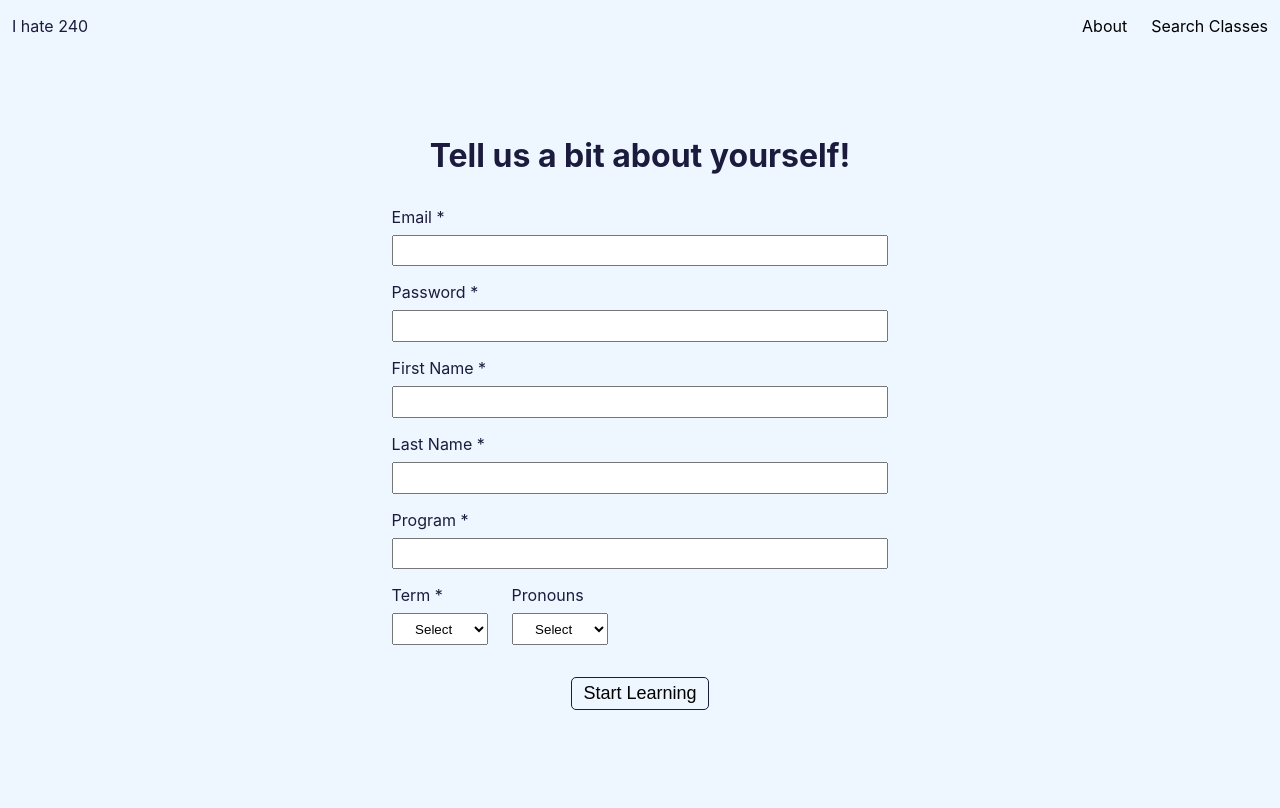
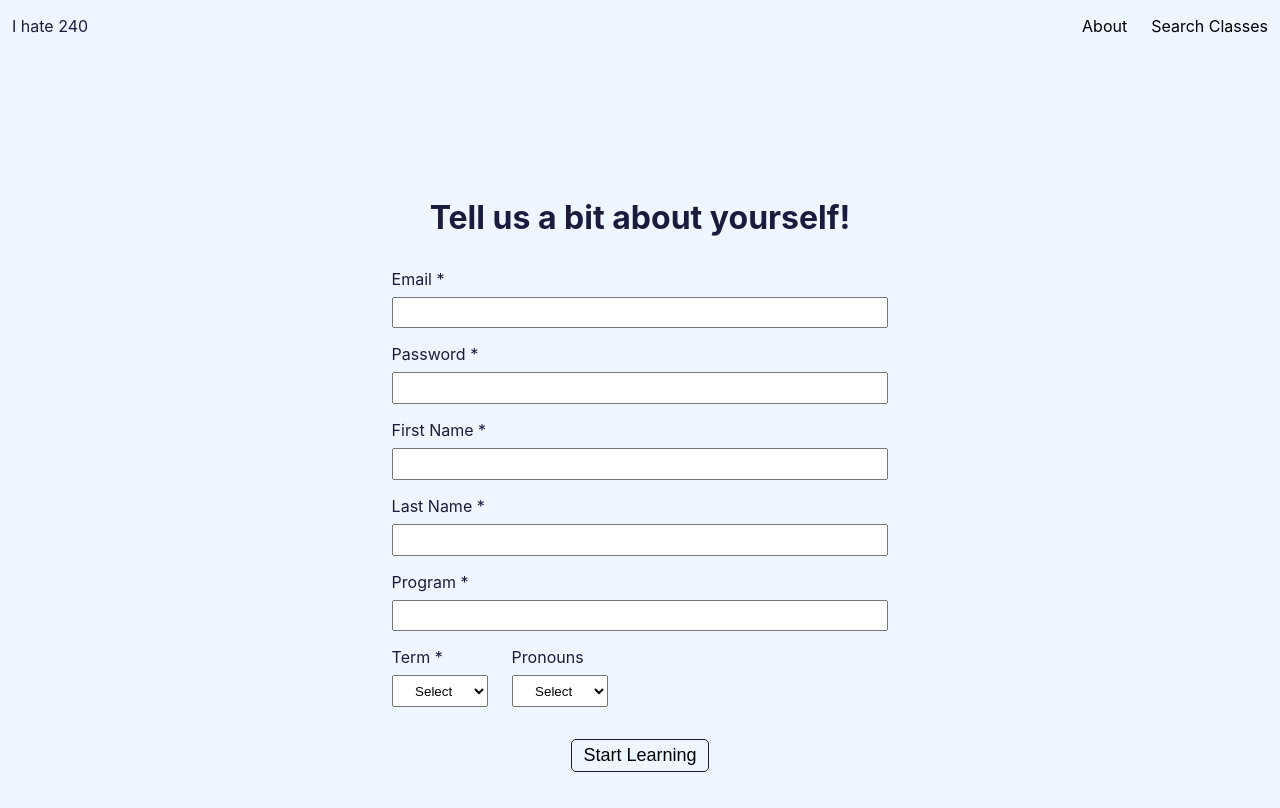
Before and after one commit to isabellehuangg/pset-collab, a React (Create React App) app in the folder client/: page /signup in a window 1280 px wide. Built offline with nearby package versions, Linux system fonts and the light colour scheme.

Commit message:
Modified form component

```diff
--- /dev/null
+++ b/client/src/Components/Constants/FormData.js
@@ -0,0 +1,28 @@
+const terms = [
+    { value: '1A', label: '1A' },
+    { value: '1B', label: '1B' },
+    { value: '2A', label: '2A' },
+    { value: '2B', label: '2B' },
+    { value: '3A', label: '3A' },
+    { value: '3B', label: '3B' },
+    { value: '4A', label: '4A' },
+    { value: '4B', label: '4B' },
+];
+
+const pronouns = [
+    { value: 'she-her', label: 'she/her/hers' },
+    { value: 'he-him', label: 'he/him/his' },
+    { value: 'they-them', label: 'they/them/theirs' },
+    { value: 'other', label: 'Other' },
+    { value: 'prefer-not-to-say', label: 'Prefer not to say' },
+];
+
+const questions = [
+    { id: 'email', label: 'Email *', type: 'email' },
+    { id: 'password', label: 'Password *', type: 'password' },
+    { id: 'first', label: 'First Name *', type: 'text' },
+    { id: 'last', label: 'Last Name *', type: 'text' },
+    { id: 'program', label: 'Program *', type: 'text' },
+];
+
+export { terms, pronouns, questions };
--- a/client/src/Components/Signup.js
+++ b/client/src/Components/Signup.js
@@ -1,50 +1,35 @@
+import { terms, pronouns, questions } from "./Constants/FormData";
+
 const SignupForm = () => {
     return (
         <form>
-            <div className="question">
-                <label for="email">Email *</label>
-                <input type="email" id="email" required />
-            </div>
-            <div className="question">
-                <label for="password">Password *</label>
-                <input type="password" id="password" required />
-            </div>
-            <div className="question">
-                <label for="first">First Name *</label>
-                <input type="text" id="first" required />
-            </div>
-            <div className="question">
-                <label for="last">Last Name *</label>
-                <input type="text" id="last" required />
-            </div>
-            <div className="question">
-                <label for="program">Program *</label>
-                <input type="text" id="last" required />
-            </div>
+            {questions.map((question) => (
+                <div className="question" key={question.id}>
+                    <label for={question.id}>{question.label}</label>
+                    <input type="text" id={question.id} required />
+                </div>
+            ))}
             <div className="question-short">
                 <div className="question">
                     <label for="term">Term *</label>
                     <select id="term">
                         <option disabled selected value> Select </option>
-                        <option value="1A">1A</option>
-                        <option value="1B">1B</option>
-                        <option value="2A">2A</option>
-                        <option value="2B">2B</option>
-                        <option value="3A">3A</option>
-                        <option value="3B">3A</option>
-                        <option value="4A">4A</option>
-                        <option value="4B">3A</option>
+                        {terms.map((term) => (
+                            <option key={term.value} value={term.value}>
+                                {term.label}
+                            </option>
+                        ))}
                     </select>
                 </div>
                 <div className="question">
                     <label for="pronouns">Pronouns</label>
                     <select id="pronouns">
                         <option disabled selected value> Select </option>
-                        <option value="she-her">she/her/hers</option>
-                        <option value="he-him">he/him/his</option>
-                        <option value="they-them">they/them/theirs</option>
-                        <option value="they-them">Other</option>
-                        <option value="they-them">Prefer not to say</option>
+                        {pronouns.map((pronoun) => (
+                            <option key={pronoun.value} value={pronoun.value}>
+                                {pronoun.label}
+                            </option>
+                        ))}
                     </select>
                 </div>
             </div>
--- a/client/src/index.css
+++ b/client/src/index.css
@@ -120,3 +120,12 @@ form > button {
   font-size: 1.2rem;
   margin-top: 1rem;
 }
+
+.formContainer {
+  max-height: fit-content;
+  margin-top: 10rem;
+}
+
+.button {
+  margin-bottom: 2em;
+}
```
